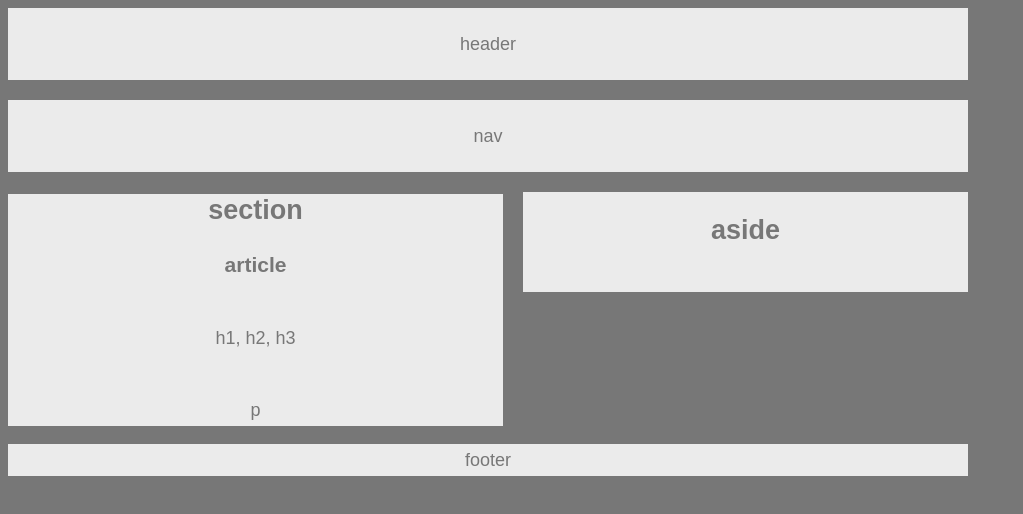
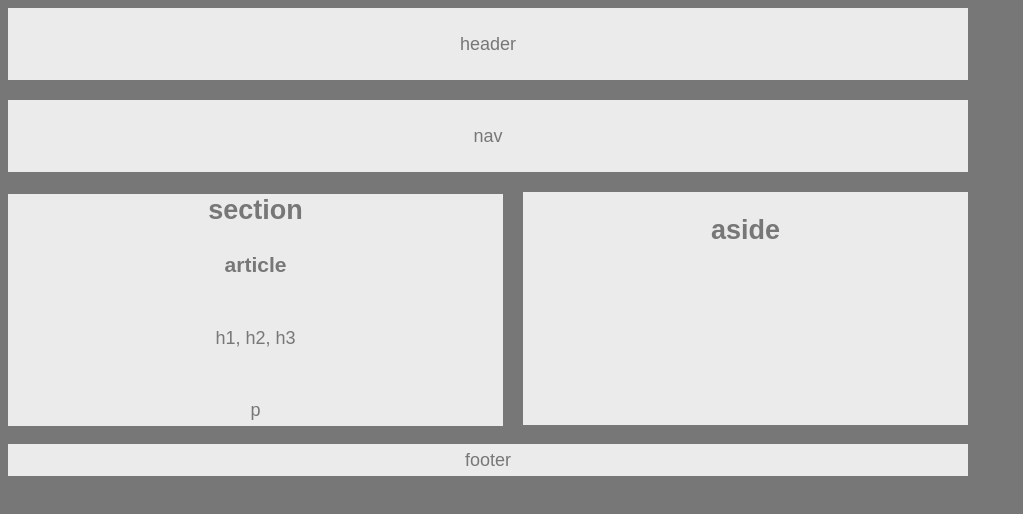
Before and after one commit to ysoto13/HW-Wireframe, a plain HTML site: page index.html in a window 1280 px wide. Shown: the whole page, without its empty margins (0-1023 px from the left). Drawn offline with Linux system fonts and the light colour scheme.

Commit message:
<aside height fixed>

```diff
--- a/style.css
+++ b/style.css
@@ -34,7 +34,7 @@ aside {
     float: right;
     margin: auto;
     width: 445px;
-    height: 100px;
+    height: 233px;
 }
 
 footer {
```
